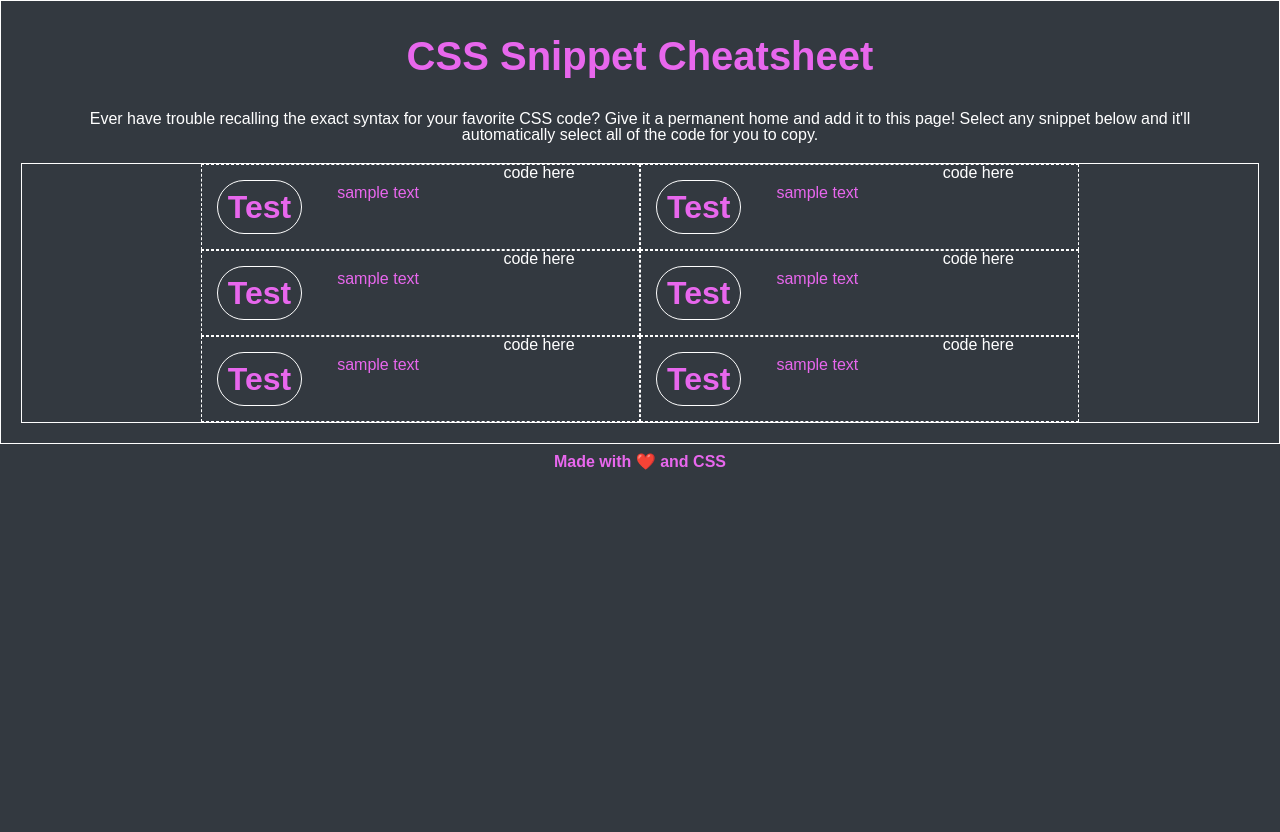
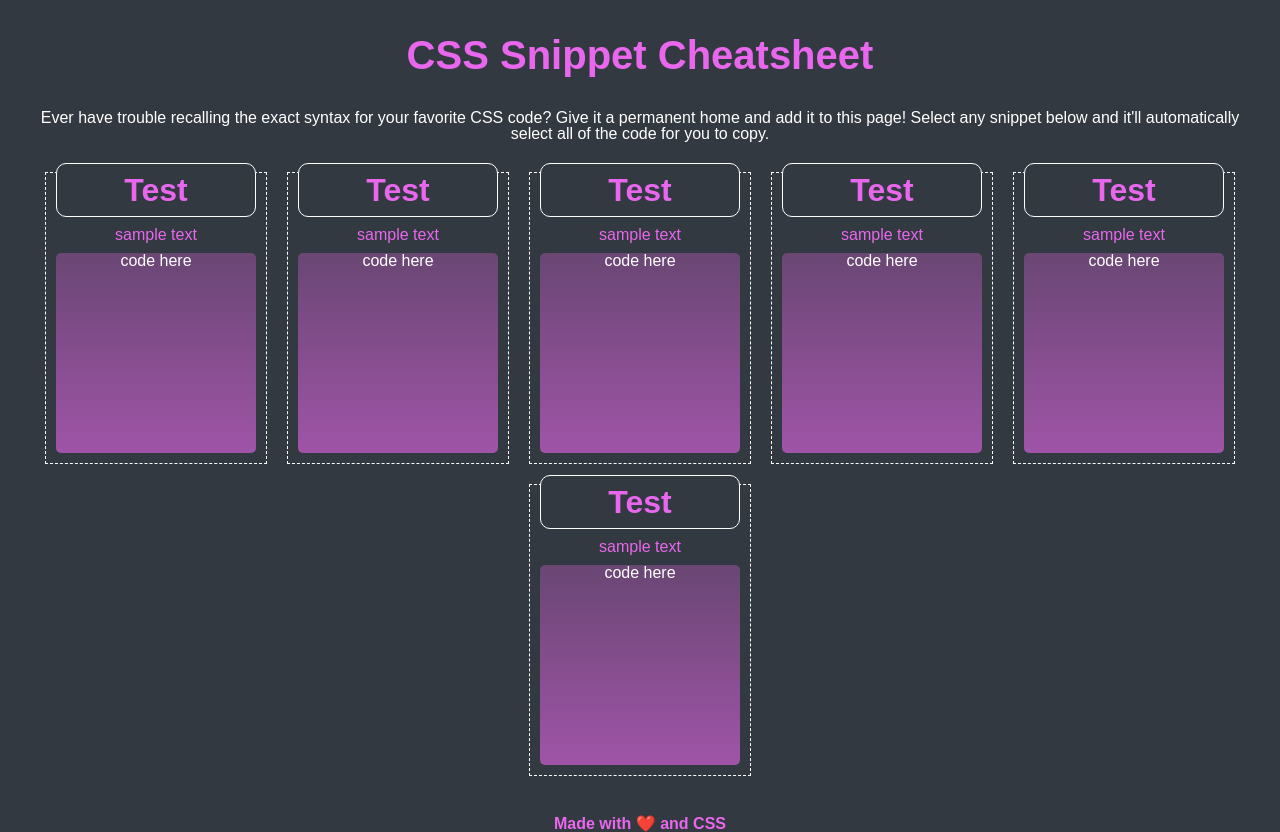
Before and after one commit to branchwag/Module2-CSSPage, a plain HTML site: page index.html in a window 1280 px wide. Before the commit the page ends 800 px from the top, so only its background shows below. Drawn offline with Linux system fonts and the light colour scheme.

Commit message:
adjusts box elements more to model

```diff
--- a/assets/styles.css
+++ b/assets/styles.css
@@ -1,6 +1,6 @@
 * {
     box-sizing: border-box;
-    border: 1px solid #fff;
+    /* border: 1px solid #fff; */
     background-color: #333940;
     color:#fff;
     font-family: sans-serif;
@@ -28,40 +28,46 @@ p {
 }
 
 .container {
-    border: 1px solid #fff;
     display: flex;
     flex-wrap: wrap;
     justify-content: center;
 }
 
-h2 {
+
+.card {
+    display: block;
+    border: 1px dashed #fff;
+    min-width: 200px;
+    padding: 10px;
+    margin: 10px;
+}
+
+.cardheader {
+    position: relative;
+    margin-top: -20px;
+}
+
+.cardheader h2 {
     color: #e867ed;
     font-size: 2em;
     font-weight: bold;
-    margin: 15px;
     border: 1px solid #fff;
-    border-radius: 50px;
+    border-radius: 10px;
     padding: 10px;
 }
 
-.card {
-    display: flex;
-    flex-wrap: wrap;
-    border: 1px dashed #fff;
-    justify-content: center;
-    min-width: 200px;
-}
 
 .card p {
     color: #e867ed;
+    padding: 10px;
+
 }
 
 .codebox {
-    background-image: linear-gradient (
-	rgba(232, 102, 236, 0.3) 0%
-	rgba(232, 102, 236, 0.6) 100%);
+    background-image: linear-gradient(rgba(232, 102, 236, 0.3) 0%, rgba(232, 102, 236, 0.6) 100%);
     min-width: 200px;
-
+    min-height: 200px;
+    border-radius: 5px;
 }
 
 footer {
--- a/index.html
+++ b/index.html
@@ -14,32 +14,32 @@
         <p>Ever have trouble recalling the exact syntax for your favorite CSS code? Give it a permanent home and add it to this page! Select any snippet below and it'll automatically select all of the code for you to copy.</p>
         <div class="container">
             <section class="card">
-                <h2>Test</h2>
+                <div class="cardheader"><h2>Test</h2></div>
                     <p>sample text</p>
                         <div class="codebox">code here</div>
             </section>
             <section class="card">
-                <h2>Test</h2>
+                <div class="cardheader"><h2>Test</h2></div>
                     <p>sample text</p>
                         <div class="codebox">code here</div>
             </section>
             <section class="card">
-                <h2>Test</h2>
+                <div class="cardheader"><h2>Test</h2></div>
                     <p>sample text</p>
                         <div class="codebox">code here</div>
             </section>
             <section class="card">
-                <h2>Test</h2>
+                <div class="cardheader"><h2>Test</h2></div>
                     <p>sample text</p>
                         <div class="codebox">code here</div>
             </section>
             <section class="card">
-                <h2>Test</h2>
+                <div class="cardheader"><h2>Test</h2></div>
                     <p>sample text</p>
                         <div class="codebox">code here</div>
             </section>
             <section class="card">
-                <h2>Test</h2>
+                <div class="cardheader"><h2>Test</h2></div>
                     <p>sample text</p>
                         <div class="codebox">code here</div>
             </section>
```
